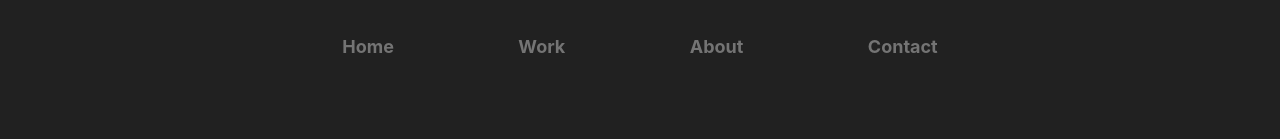
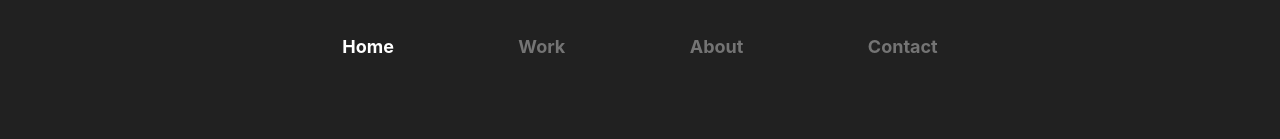
Before and after one commit to SonniSonni/Brandon-Portfolio, a React (Create React App) app in the folder client/: page / in a window 1280 px wide. Shown: the top 139 px of the page. Built offline with nearby package versions, Linux system fonts and the light colour scheme.

Commit message:
Fixed issue with anchor tags somehow, no longer need react-scroll

```diff
--- a/client/package.json
+++ b/client/package.json
@@ -9,7 +9,6 @@
     "react": "^17.0.1",
     "react-dom": "^17.0.1",
     "react-scripts": "4.0.2",
-    "react-scroll": "^1.8.1",
     "web-vitals": "^1.0.1"
   },
   "scripts": {
--- a/client/src/App.css
+++ b/client/src/App.css
@@ -5,4 +5,5 @@
 
 html{
   scroll-snap-type: y proximity;
+  scroll-behavior: smooth;
 }
--- a/client/src/App.js
+++ b/client/src/App.js
@@ -3,7 +3,7 @@ import LandingPage from './components/LandingPage/LandingPage';
 import ProjectsPage from './components/ProjectsPage/ProjectsPage';
 import AboutPage from './components/AboutPage/AboutPage';
 import ContactPage from './components/ContactPage/ContactPage';
-import ScrollSnap from 'scroll-snap';
+
 
 
 function App() {
@@ -13,6 +13,7 @@ function App() {
       <ProjectsPage />
       <AboutPage />
       <ContactPage />
+
     </div>
   );
 }
--- a/client/src/components/Header/Header.css
+++ b/client/src/components/Header/Header.css
@@ -1,5 +1,4 @@
 header ul{
-  color: #747474;
   display: flex;
   font-weight: bold;
   font-size: 18px;
@@ -10,7 +9,12 @@ header ul{
   padding: 2em 0;
 }
 
-header ul li:hover{
+header ul li a{
+  color: #747474;
+  text-decoration: none;
+}
+
+header ul li a:hover{
   color: white;
   cursor: pointer;
 }
--- a/client/src/components/Header/Header.js
+++ b/client/src/components/Header/Header.js
@@ -1,22 +1,21 @@
 import React from 'react';
 import './Header.css';
-import { Link } from 'react-scroll';
 
 const Header = () => (
   <header>
     <nav>
       <ul>
         <li>
-          <Link to="last" activeClass="active" spy={true} smooth={true}>Home</Link>
+          <a href="#home" className="active">Home</a>
         </li>
         <li>
-          <Link to="projects" smooth={true}>Work</Link>
+          <a href="#projects">Work</a>
         </li>
         <li>
-          <Link to="about" smooth={true}>About</Link>
+          <a href="#about">About</a>
         </li>
         <li>
-          <Link to="contact" smooth={true}>Contact</Link>
+          <a href="#contact">Contact</a>
         </li>
       </ul>
     </nav>
--- a/client/src/components/LandingPage/LandingPage.js
+++ b/client/src/components/LandingPage/LandingPage.js
@@ -8,6 +8,7 @@ import StyledLogo from '../StyleLogo/StyledLogo';
 const LandingPage = () => {
   return(
   <div id="home" className="landing">
+
     <Header />
     <div className="logo-title">
       <StyledLogo className="landing-logo"/>
--- a/client/src/components/ProjectsPage/ProjectsPage.css
+++ b/client/src/components/ProjectsPage/ProjectsPage.css
@@ -1,5 +1,5 @@
 #projects{
-  scroll-snap-align: start;
+  scroll-snap-align: center;
 }
 
 .projects-page{
```
